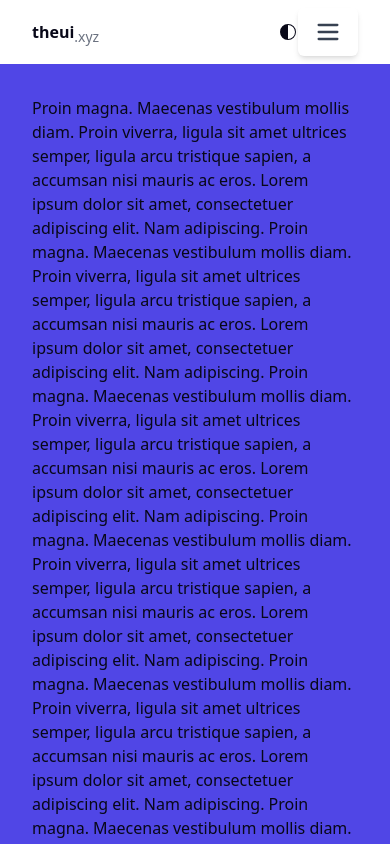
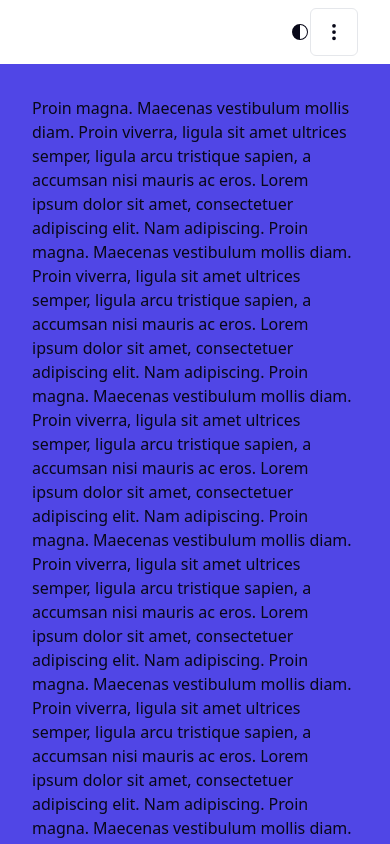
Before and after one commit to mbparvezme/theui-sveltekit, a SvelteKit app: page / in a window 390 px wide. Shown: the top 844 px of the page. Built offline with nearby package versions, Linux system fonts and the light colour scheme.

Commit message:
1.0.0-beta.50

```diff
--- a/package.json
+++ b/package.json
@@ -1,6 +1,6 @@
 {
   "name": "theui-sveltekit",
-  "version": "1.0.0-beta.48",
+  "version": "1.0.0-beta.50",
   "description": "theui-sveltekit A component library by TheUI. Out-of-the-box accessible and easy to customize built with TailwindCSS.",
   "author": {
     "name": "M B Parvez",
--- a/src/lib/Navbar/NavDropdown.svelte
+++ b/src/lib/Navbar/NavDropdown.svelte
@@ -24,7 +24,7 @@
     }
   }
 
-  let linkCls = "nav-link flex items-center " + ($$props.class ? $$props.class : config.linkStyle) + getRounded(config?.rounded)
+  let linkCls = "nav-link flex items-center " + config.linkStyle + getRounded(config?.rounded)
 
   let commonCls = "nav-dropdown pl-4 flex-col py-2 pr-2 bg-primary "
   let nonResCls = () => "absolute pl-0 flex shadow-xl block w-80 max-h-[80vh] overflow-y-auto"
@@ -42,21 +42,22 @@
     }
     else{
       if(config.mobileNavOn == "sm"){
-        classes += " md:max-h-[80vh]" + (size == "sm" ? "md:w-64" : size == "md" ? "md:w-[460px]" : "md:w-80")
+        classes += " md:max-h-[80vh] " + (size == "sm" ? "md:w-64" : size == "md" ? "md:w-[460px]" : "md:w-80")
       }
       else if(config.mobileNavOn == "md"){
-        classes += " lg:max-h-[80vh]" + (size == "sm" ? "lg:w-64" : size == "lg" ? "lg:w-[460px]" : "lg:w-80")
+        classes += " lg:max-h-[80vh] " + (size == "sm" ? "lg:w-64" : size == "lg" ? "lg:w-[460px]" : "lg:w-80")
       }
       else if(config.mobileNavOn == "lg"){
-        classes += " xl:max-h-[80vh]" + (size == "sm" ? "xl:w-64" : size == "lg" ? "xl:w-[460px]" : "xl:w-80")
+        classes += " xl:max-h-[80vh] " + (size == "sm" ? "xl:w-64" : size == "lg" ? "xl:w-[460px]" : "xl:w-80")
       }
       else if(config.mobileNavOn == "xl"){
-        classes += " 2xl:max-h-[80vh]" + (size == "sm" ? "2xl:w-64" : size == "lg" ? "2xl:w-[460px]" : "2xl:w-80")
+        classes += " 2xl:max-h-[80vh] " + (size == "sm" ? "2xl:w-64" : size == "lg" ? "2xl:w-[460px]" : "2xl:w-80")
       }
       else{
-        classes += " 2xl:max-h-[80vh]" + size
+        classes += " 2xl:max-h-[80vh] " + size
       }
     }
+    console.log(label, classes)
     return classes
   }
 
@@ -85,7 +86,6 @@
     {#if !$$slots.label}
       {label} {:else} <slot name="label"/>
     {/if}
-
     {#if icon}
       <slot name="icon"><Svg stroke={true} viewBox="0 0 24 24"><path stroke-linecap="round" stroke-linejoin="round" d="M19 9l-7 7-7-7" /></Svg></slot>
     {/if}
--- a/src/lib/Navbar/NavToggle.svelte
+++ b/src/lib/Navbar/NavToggle.svelte
@@ -1,6 +1,6 @@
 <script lang="ts">
   import { getContext } from "svelte"
-  import { NAV, Button, Svg } from "$lib"
+  import { NAV, Svg } from "$lib"
   import { twMerge } from "tailwind-merge"
   const { config, id, mobileNav } = getContext(NAV)
 
@@ -12,16 +12,15 @@
       mobileNav.update((d: any)=> [...d, id])
     }
   }
-
-  let getClass = () => "nav-toggle bg-transparent " + (config.mobileNavOn == "sm" ? "md:hidden" : config.mobileNavOn == "md" ? "lg:hidden" : config.mobileNavOn == "lg" ? "xl:hidden" : config.mobileNavOn == "xl" ? "2xl:hidden" : "hidden")
+  let getClass = () => "nav-toggle border border-gray-200 rounded-md w-12 h-12 flex items-center justify-center " + (config.mobileNavOn == "sm" ? "md:hidden" : config.mobileNavOn == "md" ? "lg:hidden" : config.mobileNavOn == "lg" ? "xl:hidden" : config.mobileNavOn == "xl" ? "2xl:hidden" : "hidden")
 </script>
 
 {#if config.mobileNavOn !== false}
-<Button on:click={()=>toggle()} class={twMerge(getClass(), $$props?.class)} ariaLabel="Toggle nav bar" label="">
-  <slot name="menuIcon" slot="label">
-    <Svg size={1.75} fill="none" viewBox="0 0 24 24" stroke-width="2" class=" stroke-gray-700 dark:stroke-gray-300">
-      <path stroke-linecap="round" stroke-linejoin="round" d="M4 6h16M4 12h16M4 18h16" />
+<button on:click={()=>toggle()} class={twMerge(getClass(), $$props?.class)} aria-label="Toggle nav bar">
+  <slot name="menuIcon">
+    <Svg size={1.25}>
+      <path d="M9.5 13a1.5 1.5 0 1 1-3 0 1.5 1.5 0 0 1 3 0zm0-5a1.5 1.5 0 1 1-3 0 1.5 1.5 0 0 1 3 0zm0-5a1.5 1.5 0 1 1-3 0 1.5 1.5 0 0 1 3 0z"/>
     </Svg>
   </slot>
-</Button>
+</button>
 {/if}
--- a/src/lib/Navbar/Navbar.svelte
+++ b/src/lib/Navbar/Navbar.svelte
@@ -14,9 +14,9 @@
   export let activeLinkStyle       : string = "p-3 text-default text-sm"
   export let animate               : ANIMATE_SPEED = "fast"
   export let height                : 'sm' | 'md' | 'lg' | 'xl' = "md"
-  export let navInner              : string = ""
   export let linkStyle             : string = "p-3 text-gray-700 dark:text-gray-300 hover:text-default text-sm"
   export let mobileNavOn           : 'md' | 'lg' | 'xl' | false = "lg"
+  export let navInner              : string = ""
   export let rounded               : ROUNDED = "md"
   export let scrollAmountToHide    : number = 64
   export let scrollAmountToShrink  : number = 32
--- a/src/routes/+layout.svelte
+++ b/src/routes/+layout.svelte
@@ -6,7 +6,7 @@
 
 <Navbar scrollBehavior="default" mobileNavOn="md">
   <NavBrand href="/">
-    <span class="flex items-baseline font-title font-bold">theui<sub class="text-gray-500 font-normal text-sm">.xyz</sub></span>
+    <!-- <span class="flex items-baseline font-title font-bold">theui<sub class="text-gray-500 font-normal text-sm">.xyz</sub></span> -->
   </NavBrand>
 
   <NavCollapse>
```
